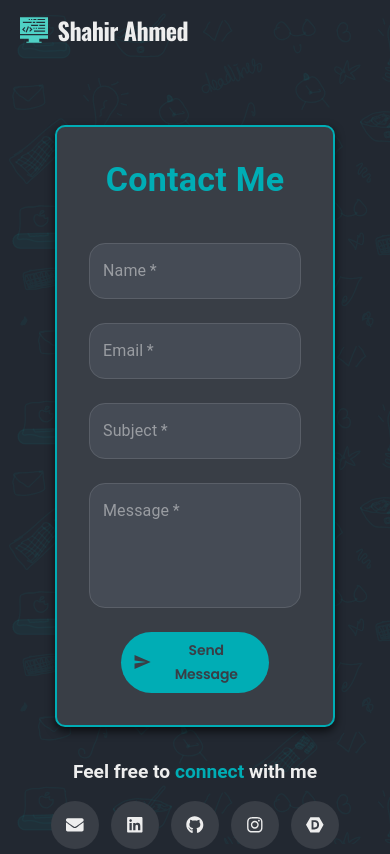
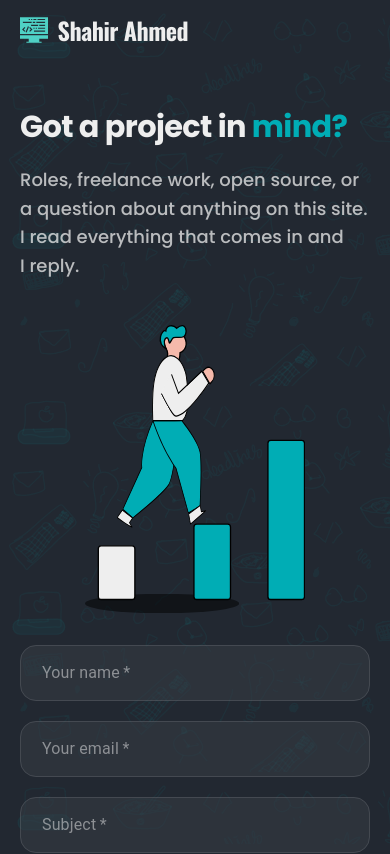
Before and after one commit to Shahir-47/shahirahmed.com, a Next.js app: page /contact in a window 390 px wide. Shown: the top 854 px of the page. Built offline with nearby package versions, Linux system fonts and the light colour scheme; what @mui/material-nextjs would draw is missing.

Commit message:
feat: enhance ContactMe component with improved form handling, layout adjustments, and status messaging

```diff
--- a/src/components/ContactMe.jsx
+++ b/src/components/ContactMe.jsx
@@ -1,139 +1,97 @@
 "use client";
 
+import { useState } from "react";
 import emailjs from "@emailjs/browser";
+import { TextField, Button } from "@mui/material";
+import { Send } from "@mui/icons-material";
 import SocialIcons from "./SocialIcons";
-import { useState } from "react";
-import { TextField, Button, Box, Typography, Grid } from "@mui/material";
-import { Send } from "@mui/icons-material";
+import ContactArt from "./ContactArt";
+
+const SERVICE_ID = "service_iyuxx8p";
+const TEMPLATE_ID = "template_74oen19";
+const PUBLIC_KEY = "AiHK5cxHw1zrw4AYR";
+
+const EMPTY = { name: "", email: "", subject: "", message: "" };
 
 const ContactMe = () => {
-	const [formData, setFormData] = useState({
-		name: "",
-		email: "",
-		subject: "",
-		message: "",
-	});
-
+	const [formData, setFormData] = useState(EMPTY);
 	const [status, setStatus] = useState("");
+	const [sending, setSending] = useState(false);
 
 	const handleChange = (e) => {
 		const { name, value } = e.target;
-		setFormData({ ...formData, [name]: value });
+		setFormData((current) => ({ ...current, [name]: value }));
 	};
 
 	const handleSubmit = (e) => {
 		e.preventDefault();
-		setStatus("Sending...");
+		setSending(true);
+		setStatus("Sending your message.");
 
-		const serviceID = "service_iyuxx8p";
-		const templateID = "template_74oen19";
-		const userID = "AiHK5cxHw1zrw4AYR";
-
-		const submissionData = {
+		emailjs
+			.send(
+				SERVICE_ID,
+				TEMPLATE_ID,
+				{
 					from_name: formData.name,
 					from_email: formData.email,
 					subject: formData.subject,
 					message: formData.message,
-		};
-
-		emailjs.send(serviceID, templateID, submissionData, userID).then(
-			(response) => {
-				setStatus("Message sent!");
-				setFormData({
-					name: "",
-					email: "",
-					subject: "",
-					message: "",
-				});
-				console.log("SUCCESS!", response.status, response.text);
 				},
-			(err) => {
-				setStatus("Failed to send message. Please try again.");
-				console.error("FAILED...", err);
+				PUBLIC_KEY
+			)
+			.then(
+				() => {
+					setFormData(EMPTY);
+					setSending(false);
+					setStatus("Message sent. I'll get back to you.");
+				},
+				() => {
+					setSending(false);
+					setStatus(
+						"Something went wrong. You can email me directly at shahir.a@outlook.com."
+					);
 				}
 			);
 	};
 
-	const inputStyle = {
-		"& .MuiInputLabel-root": {
-			color: "#00adb5",
-			transition: "color 0.3s ease",
-		},
-		"& .MuiInputLabel-root.Mui-focused": {
-			color: "#00c8d1",
-		},
-		"& .MuiOutlinedInput-root": {
-			backgroundColor: "#454b55",
-			borderRadius: "5px",
-			"& fieldset": {
-				borderColor: "#00adb5",
-				transition: "border-color 0.3s ease",
-			},
-			"&:hover fieldset": {
-				borderColor: "#00adb5",
-			},
-			"&.Mui-focused fieldset": {
-				borderColor: "#00c8d1",
-			},
-		},
-		"& .MuiInputBase-input": {
-			color: "#eeeeee",
-		},
-	};
-
 	return (
 		<div className="contact-me-section">
-			<Box
-				className="contact-form"
-				sx={{
-					color: "#eeeeee",
-					backgroundColor: "#393e46",
-					padding: "2rem",
-					borderRadius: "10px",
-					border: "2px solid #00adb5",
-					width: "80%",
-					margin: "2rem auto",
-					boxShadow: "0 4px 10px rgba(0, 0, 0, 0.7)",
-				}}
-			>
-				<Typography
-					variant="h4"
-					sx={{
-						textAlign: "center",
-						color: "#00adb5",
-						fontWeight: "bold",
-						marginBottom: "1.5rem",
-					}}
-				>
-					Contact Me
-				</Typography>
+			<div className="contact-layout">
+				<div className="contact-intro">
+					<h1 className="home-heading">
+						Got a project in <span className="accent">mind?</span>
+					</h1>
+					<p className="home-copy">
+						Roles, freelance work, open source, or a question about anything on
+						this site. I read everything that comes in and I reply.
+					</p>
+					<ContactArt className="contact-art" />
+				</div>
 
-				<form onSubmit={handleSubmit}>
-					<Grid container spacing={3}>
-						<Grid item xs={12} sm={6}>
+				<form className="contact-form" onSubmit={handleSubmit} noValidate={false}>
+					<div className="contact-row">
 						<TextField
 							fullWidth
 							required
-								label="Name"
+							label="Your name"
 							name="name"
 							value={formData.name}
 							onChange={handleChange}
-								sx={inputStyle}
+							autoComplete="name"
 						/>
-						</Grid>
-						<Grid item xs={12} sm={6}>
 						<TextField
 							fullWidth
 							required
-								label="Email"
+							type="email"
+							label="Your email"
 							name="email"
-								type="email"
 							value={formData.email}
 							onChange={handleChange}
-								sx={inputStyle}
+							autoComplete="email"
 						/>
-						</Grid>
-						<Grid item xs={12}>
+					</div>
+
 					<TextField
 						fullWidth
 						required
@@ -141,78 +99,48 @@ const ContactMe = () => {
 						name="subject"
 						value={formData.subject}
 						onChange={handleChange}
-								sx={inputStyle}
 					/>
-						</Grid>
-						<Grid item xs={12}>
+
 					<TextField
 						fullWidth
 						required
 						multiline
-								rows={4}
-								label="Message"
+						minRows={6}
+						label="Your message"
 						name="message"
 						value={formData.message}
 						onChange={handleChange}
-								sx={inputStyle}
 					/>
-						</Grid>
-						<Grid
-							item
-							xs={12}
-							sx={{ display: "flex", justifyContent: "center", width: "100%" }}
-						>
+
+					<div className="contact-actions">
 						<Button
 							type="submit"
 							variant="contained"
+							disabled={sending}
+							endIcon={<Send />}
 							sx={{
 								backgroundColor: "#00adb5",
-									color: "#393e46",
-									fontWeight: "bold",
-									width: "70%",
-									transition: "all 0.3s ease",
-									boxShadow: "0 4px 10px rgba(0, 0, 0, 0.2)",
-									"&:hover": {
-										backgroundColor: "#00adb5",
-										color: "#fff",
-										boxShadow: "0 6px 20px rgba(0, 173, 181, 0.35)",
-									},
-								}}
-								startIcon={<Send />}
-							>
-								Send Message
-							</Button>
-						</Grid>
-					</Grid>
-				</form>
-				{status && (
-					<Typography
-						sx={{
-							marginTop: "1rem",
-							textAlign: "center",
-							color: status === "Message sent!" ? "#00adb5" : "#eeeeee",
+								color: "#eeeeee",
+								px: 4,
+								py: 1.25,
+								"&:hover": { backgroundColor: "#00c8d1" },
 							}}
 						>
+							{sending ? "Sending" : "Send message"}
+						</Button>
+						<p className="contact-status" role="status">
 							{status}
-					</Typography>
-				)}
-			</Box>
+						</p>
+					</div>
+				</form>
+			</div>
 
-			{/* Social Section */}
-			<Box
-				sx={{
-					textAlign: "center",
-					color: "#eeeeee",
-				}}
-			>
-				<Typography
-					variant="h5"
-					sx={{ fontWeight: "bold", marginBottom: "1rem", fontSize: "1.2rem" }}
-				>
-					Feel free to <span style={{ color: "#00adb5" }}>connect</span> with me
-				</Typography>
+			<div className="contact-connect">
+				<h2 className="contact-connect-title">
+					Feel free to <span className="accent">connect</span> with me
+				</h2>
 				<SocialIcons />
-			</Box>
+			</div>
 		</div>
 	);
 };
--- a/src/components/Footer.jsx
+++ b/src/components/Footer.jsx
@@ -5,8 +5,8 @@ import { usePathname } from "next/navigation";
 const Footer = () => {
 	const pathname = usePathname();
 
-	// The home page carries its own closing contact section.
-	if (pathname === "/") return null;
+	// The about page ends on its own connect section, so it carries no footer.
+	if (pathname === "/about") return null;
 
 	return (
 		<footer className="footer" role="contentinfo">
--- a/src/components/TableOfContents.jsx
+++ b/src/components/TableOfContents.jsx
@@ -69,8 +69,9 @@ const TableOfContents = () => {
 		clickTarget.current = id;
 		setActiveId(id);
 
-		const top = el.getBoundingClientRect().top + window.scrollY - SCROLL_OFFSET + 40;
-		window.scrollTo({ top, behavior: "smooth" });
+		// Let the browser scroll, so each section's scroll-margin-top is honoured
+		// rather than hand-computing an offset that drifts from the CSS.
+		el.scrollIntoView({ behavior: "smooth", block: "start" });
 
 		// Release the lock after scrolling settles
 		const checkScrollEnd = () => {
--- a/src/css/style.css
+++ b/src/css/style.css
@@ -596,7 +596,7 @@ svg {
 }
 
 .about-page > section {
-	scroll-margin-top: 6rem;
+	scroll-margin-top: 5.5rem;
 }
 
 /* Section headings, two-tone like the rest of the site */
@@ -858,7 +858,7 @@ svg {
 .github-stats-grid {
 	display: grid;
 	grid-template-columns: 1fr;
-	gap: 1.5rem;
+	gap: 0.25rem;
 	width: 100%;
 	justify-items: center;
 	align-items: center;
@@ -1001,11 +1001,81 @@ svg {
    Contact
    ========================================================= */
 
+/* Heading and artwork on the left, fields on the right. No card, no border:
+   the fields are the only surfaces on the page. */
+.contact-layout {
+	display: grid;
+	grid-template-columns: minmax(0, 0.85fr) minmax(0, 1.15fr);
+	gap: clamp(2rem, 6vw, 5rem);
+	align-items: start;
+	padding-block: clamp(1rem, 4vw, 2.5rem);
+}
+
+.contact-intro {
+	display: flex;
+	flex-direction: column;
+	align-items: flex-start;
+	gap: 1.25rem;
+}
+
+.contact-art {
+	width: 100%;
+	max-width: 300px;
+	max-height: 320px;
+	margin-top: 1rem;
+}
+
 .contact-form {
 	display: flex;
 	flex-direction: column;
-	gap: 1.1rem;
-	max-width: 640px;
+	gap: 1.25rem;
+}
+
+.contact-row {
+	display: grid;
+	grid-template-columns: 1fr 1fr;
+	gap: 1.25rem;
+}
+
+.contact-actions {
+	display: flex;
+	flex-wrap: wrap;
+	align-items: center;
+	gap: 1.25rem;
+	margin-top: 0.25rem;
+}
+
+.contact-status {
+	margin: 0;
+	font-size: 0.92rem;
+	color: var(--text-75);
+}
+
+.contact-connect {
+	margin-top: clamp(3rem, 7vw, 5rem);
+	padding-bottom: clamp(2.5rem, 5vw, 4rem);
+	text-align: center;
+}
+
+.contact-connect-title {
+	font-family: var(--font-head);
+	font-size: 1.25rem;
+	font-weight: 700;
+	color: var(--color-3);
+	margin: 0 0 1.5rem;
+}
+
+@media (max-width: 860px) {
+	.contact-layout {
+		grid-template-columns: 1fr;
+	}
+	.contact-row {
+		grid-template-columns: 1fr;
+	}
+	.contact-art {
+		max-width: 220px;
+		align-self: center;
+	}
 }
 
 /* =========================================================
@@ -1955,7 +2025,7 @@ svg {
 }
 
 .about-page > section {
-	scroll-margin-top: 6rem;
+	scroll-margin-top: 5.5rem;
 }
 
 /* Section headings, two-tone like the rest of the site */
@@ -2216,7 +2286,7 @@ svg {
 .github-stats-grid {
 	display: grid;
 	grid-template-columns: 1fr;
-	gap: 1.5rem;
+	gap: 0.25rem;
 	width: 100%;
 	justify-items: center;
 	align-items: center;
@@ -2359,11 +2429,81 @@ svg {
    Contact
    ========================================================= */
 
+/* Heading and artwork on the left, fields on the right. No card, no border:
+   the fields are the only surfaces on the page. */
+.contact-layout {
+	display: grid;
+	grid-template-columns: minmax(0, 0.85fr) minmax(0, 1.15fr);
+	gap: clamp(2rem, 6vw, 5rem);
+	align-items: start;
+	padding-block: clamp(1rem, 4vw, 2.5rem);
+}
+
+.contact-intro {
+	display: flex;
+	flex-direction: column;
+	align-items: flex-start;
+	gap: 1.25rem;
+}
+
+.contact-art {
+	width: 100%;
+	max-width: 300px;
+	max-height: 320px;
+	margin-top: 1rem;
+}
+
 .contact-form {
 	display: flex;
 	flex-direction: column;
-	gap: 1.1rem;
-	max-width: 640px;
+	gap: 1.25rem;
+}
+
+.contact-row {
+	display: grid;
+	grid-template-columns: 1fr 1fr;
+	gap: 1.25rem;
+}
+
+.contact-actions {
+	display: flex;
+	flex-wrap: wrap;
+	align-items: center;
+	gap: 1.25rem;
+	margin-top: 0.25rem;
+}
+
+.contact-status {
+	margin: 0;
+	font-size: 0.92rem;
+	color: var(--text-75);
+}
+
+.contact-connect {
+	margin-top: clamp(3rem, 7vw, 5rem);
+	padding-bottom: clamp(2.5rem, 5vw, 4rem);
+	text-align: center;
+}
+
+.contact-connect-title {
+	font-family: var(--font-head);
+	font-size: 1.25rem;
+	font-weight: 700;
+	color: var(--color-3);
+	margin: 0 0 1.5rem;
+}
+
+@media (max-width: 860px) {
+	.contact-layout {
+		grid-template-columns: 1fr;
+	}
+	.contact-row {
+		grid-template-columns: 1fr;
+	}
+	.contact-art {
+		max-width: 220px;
+		align-self: center;
+	}
 }
 
 /* =========================================================
@@ -2774,6 +2914,15 @@ html[data-scrolled="true"] .scroll-cue {
 
 .MuiOutlinedInput-input {
 	color: var(--color-3) !important;
+	padding-left: 1.25rem !important;
+}
+
+.MuiInputLabel-root {
+	margin-left: 0.5rem;
+}
+
+.MuiInputLabel-shrink {
+	margin-left: 0;
 }
 
 .MuiInputLabel-root {
@@ -2785,3 +2934,21 @@ html[data-scrolled="true"] .scroll-cue {
 .MuiInputLabel-root.Mui-focused {
 	color: var(--accent) !important;
 }
+
+
+/* Certification logo needs to clear its title */
+.cert-section > div:first-child {
+	margin-bottom: 0.9rem;
+}
+
+/* Projects page: the social row is centred and clear of the list above it */
+.projects .social-icons {
+	justify-content: center;
+	margin-top: clamp(2.5rem, 6vw, 4rem);
+}
+
+/* The last section needs room beneath it so the contents links can bring it
+   to the top of the viewport. */
+.about-page > section:last-of-type {
+	padding-bottom: 40vh;
+}
```
Also changed, not shown: src/components/GitHubStats.jsx (+6 -6 lines). Lines whose indentation alone changed are shown as unchanged.
